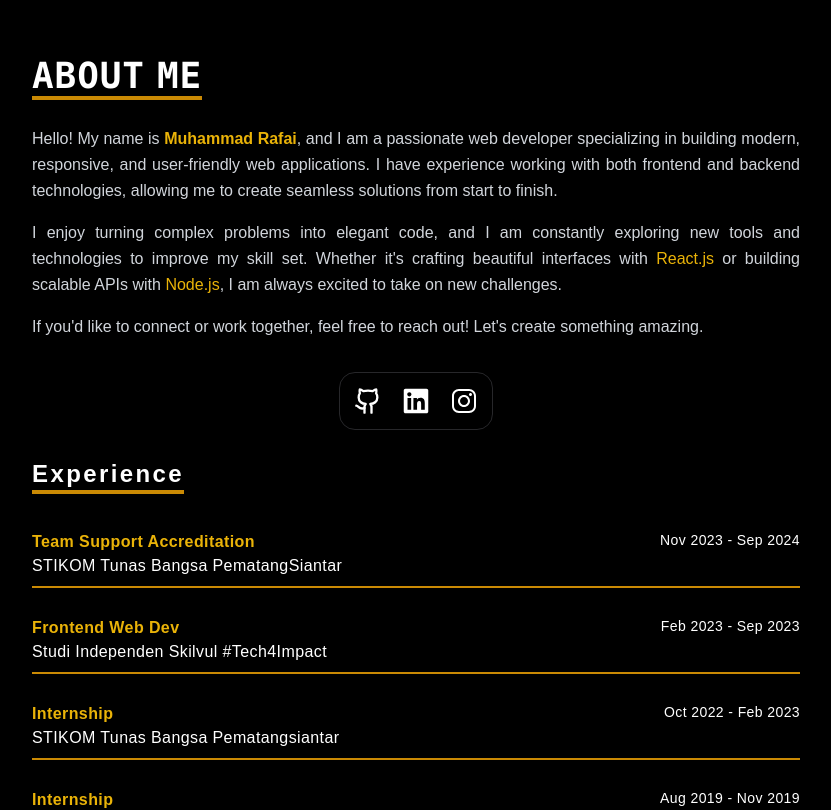
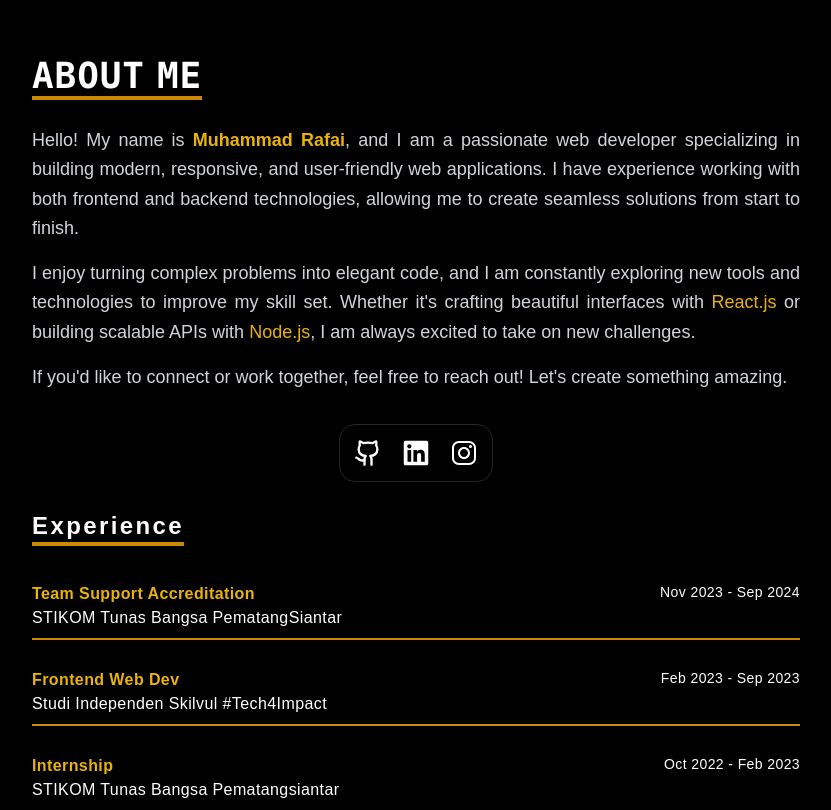
Before and after one commit to rafai123/portofolio, a Next.js app: page / in a window 1280 px wide. Shown: the part 780-1590 px from the top of the page, without its empty margins (224-1055 px from the left). Built offline with nearby package versions, Linux system fonts and the light colour scheme.

Commit message:
change font size for about me

```diff
--- a/components/AboutMe-section.tsx
+++ b/components/AboutMe-section.tsx
@@ -13,14 +13,14 @@ export const AboutMe = () => {
               <HyperText className="text-3xl lg:text-4xl text-start mr-auto md:text-center font-bold tracking-wide text-white border-b-4 border-yellow-600" text="ABOUT ME" />
             </div>
             <BlurFade inView>
-              <p className="text-md text-justify leading-relaxed text-gray-300">
+              <p className="text-lg text-justify leading-relaxed text-gray-300">
                 Hello! My name is <span className="text-yellow-500 font-semibold">Muhammad Rafai</span>, and I am a passionate web developer specializing in building modern, responsive, and user-friendly web applications. I have experience
                 working with both frontend and backend technologies, allowing me to create seamless solutions from start to finish.
               </p>
             </BlurFade>
 
             <BlurFade inView>
-              <p className="text-md text-justify leading-relaxed text-gray-300 mt-4">
+              <p className="text-lg text-justify leading-relaxed text-gray-300 mt-4">
                 I enjoy turning complex problems into elegant code, and I am constantly exploring new tools and technologies to improve my skill set. Whether it&apos;s crafting beautiful interfaces with{" "}
                 <span className="text-yellow-500">React.js</span> or building scalable APIs with
                 <span className="text-yellow-500"> Node.js</span>, I am always excited to take on new challenges.
@@ -28,7 +28,7 @@ export const AboutMe = () => {
             </BlurFade>
 
             <BlurFade inView>
-              <p className="text-md text-justify leading-relaxed text-gray-300 mt-4">If you&apos;d like to connect or work together, feel free to reach out! Let&apos;s create something amazing.</p>
+              <p className="text-lg text-justify leading-relaxed text-gray-300 mt-4">If you&apos;d like to connect or work together, feel free to reach out! Let&apos;s create something amazing.</p>
             </BlurFade>
 
             <BlurFade inView>
```
